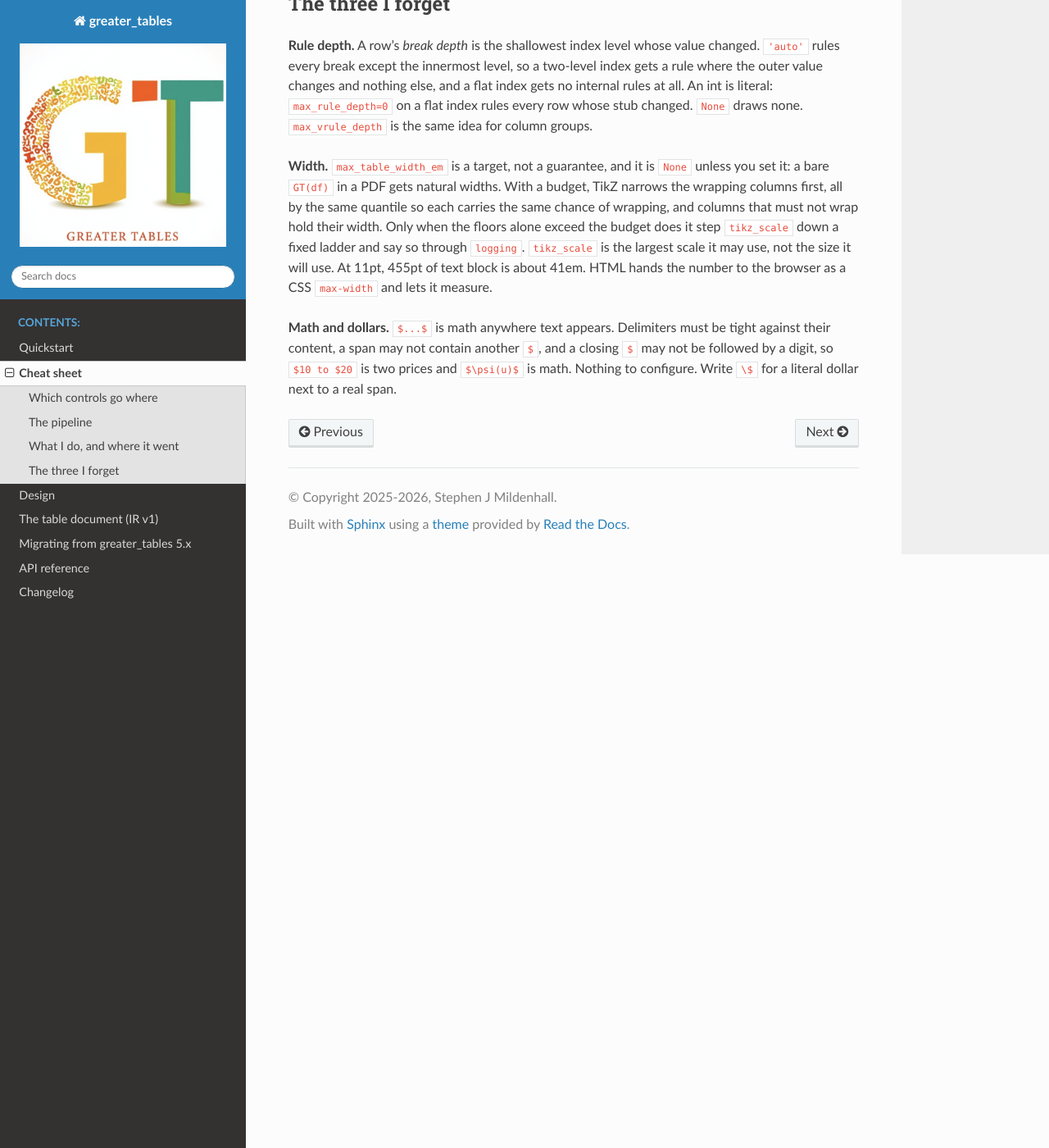
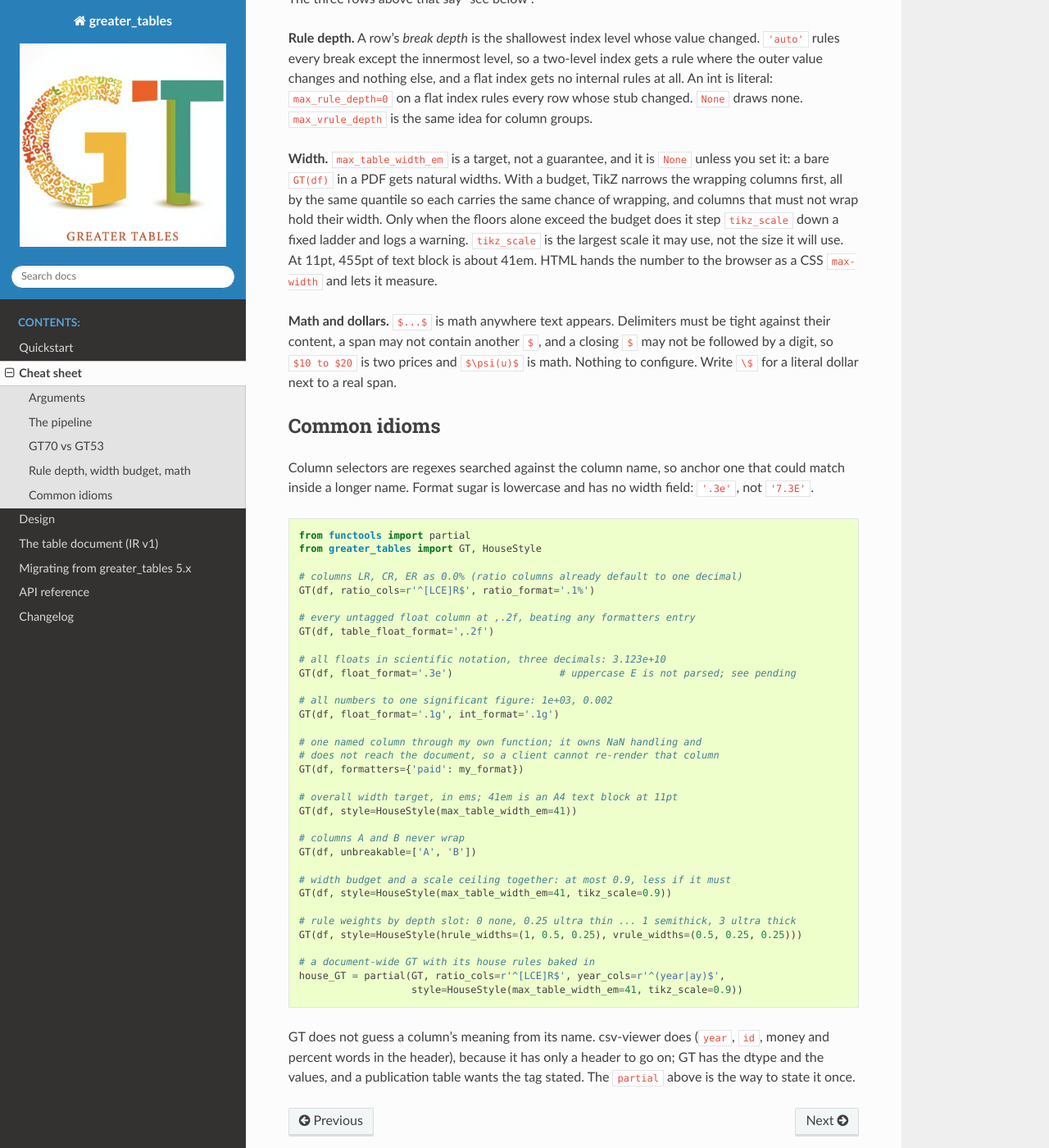
Before and after one commit to mynl/greatest_tables, a Sphinx documentation site: the page built from docs/cheatsheet.md, in a window 1280 px wide and 1400 px high, scrolled down 2870 px. Shown: the whole window at 82% size. Built offline with Sphinx 7.4.7 and the Read the Docs theme 3.1.0, drawn with Linux system fonts in a browser that asks for light colours; some of the changed text lies outside the part shown.

Commit message:
docs: cheat sheet what/how framing, common idioms section, no name guessing note
Co-Authored-By: Claude Fable 5.1 <noreply@anthropic.com>
Claude-Session: https://claude.ai/code/session_01KWoJ2AKxFdurnBHTmSUwS4

````diff
--- a/docs/cheatsheet.md
+++ b/docs/cheatsheet.md
@@ -1,55 +1,56 @@
 # Cheat sheet
 
-The page to keep open. A call has three kinds of input, and every option belongs to exactly one:
+`GT` call signature:
 
 ```python
 GT(df,                                   # the data
-   caption=..., ratio_cols=..., ...,     # TableSpec fields: what the table IS
-   style=HouseStyle(...),                # HouseStyle fields: how it is DRAWN
-   config_path=..., mimes=...)           # GT's own: where defaults come from, what Jupyter sees
+   caption=..., ratio_cols=..., ...,     # TableSpec fields: WHAT is printed
+   style=HouseStyle(...),                # HouseStyle fields: HOW it is printed
+   config_path=..., mimes=...)           # GT's own: where defaults come from, what Jupyter publishes
 ```
 
-## Which controls go where
+## Arguments
 
-**`TableSpec` — changes the table.** Every one of these is a bare keyword to `GT`, or a field of a
-`TableSpec` passed to `build`. They travel in the document, so every renderer sees the same
-decision.
+**`TableSpec` — what is printed.** Column meaning, number formats, alignment,
+totals. Each is a `GT` keyword, or a field of a `TableSpec` passed to `build`.
+They travel in the document, so every renderer applies the same decision.
 
 | Group | Fields |
 |---|---|
 | metadata | `caption`, `label`, `notes` |
-| what the columns mean | `ratio_cols`, `year_cols`, `date_cols`, `raw_cols`, `html_cols`, `unbreakable` |
-| how a column is formatted | `formatters`, `float_format`, `int_format`, `ratio_format`, `date_format`, `table_float_format` |
+| column meaning | `ratio_cols`, `year_cols`, `date_cols`, `raw_cols`, `html_cols`, `unbreakable` |
+| column format | `formatters`, `float_format`, `int_format`, `ratio_format`, `date_format`, `table_float_format` |
 | engineering notation | `pef_lower`, `pef_upper`, `eng_digits`, `eng_style` |
 | alignment | `aligners` |
 | rows | `row_flags`, `cell_flags`, `max_rows` |
 | structure | `show_index`, `header_row`, `sparsify`, `sparsify_columns` |
 | for clients | `include_raw` |
 
-**`HouseStyle` — changes the drawing.** Never a bare keyword: always `style=HouseStyle(...)`.
-Nothing here enters the document. For HTML, the rule weights and the two widths also exist as CSS
-custom properties on `.gt`, and CSS wins; the TikZ fields are TikZ only.
+**`HouseStyle` — how it is printed.** Rulings, widths, TikZ geometry. Never a
+bare keyword: always
+`style=HouseStyle(...)`. Nothing here enters the document. For HTML, the rule
+weights and the two widths also exist as CSS custom properties on `.gt`, and CSS
+wins; the TikZ fields are TikZ only.
 
 | Group | Fields |
 |---|---|
-| which breaks get a rule | `max_rule_depth`, `max_vrule_depth` |
+| break line rules | `max_rule_depth`, `max_vrule_depth` |
 | rule weights | `frame_rule`, `head_rule`, `stub_rule`, `total_rule`, `spanner_rule`, `hrule_widths`, `vrule_widths` |
 | widths | `max_table_width_em`, `max_prose_width_em` |
 | TikZ geometry and container | `tikz_engine`, `tikz_scale`, `tikz_column_sep`, `tikz_row_sep`, `tikz_container_env`, `tikz_latex`, `tikz_post_process` |
 | text renderer | `text_ascii_rules` |
 
-**`GT`'s own — neither.** Three keywords that are about the call, not the table or the page:
+**`GT`'s own — neither.** Two keywords about the call, plus `style` above:
 
 | Keyword | Does |
 |---|---|
 | `config_path` | load `TableSpec` defaults from a YAML file; explicit keywords override it |
-| `style` | the `HouseStyle` above, forwarded to every renderer |
 | `mimes` | pin what `_repr_mimebundle_` publishes, for a target GT cannot detect (`gfm`) |
 
-The test, when you cannot remember: **does it change the table, or how the table is drawn?** A
-style field passed as a bare keyword warns and names the fix, so a wrong guess costs nothing.
-Anything else unknown warns and is ignored, which is how a 5.3 call site keeps working while you
-clean it up.
+The test, when you cannot remember: **does it change the table, or how the table
+is drawn?** A style field passed as a bare keyword warns (with the fix).
+Anything else unknown warns and is ignored, which allows a 5.3 call to keep
+working until it is cleaned up.
 
 ## The pipeline
 
@@ -68,22 +69,22 @@ gt.text     # monospace; also print(gt) and repr(gt)
 gt          # in Jupyter or Quarto: the right bundle for the target
 ```
 
-The document never names a width, a weight or a font. That is why one `TableDoc` renders the same
-table in HTML, in a PDF, in a terminal and in the browser-side walker.
+The document never specifies a width, a weight or a font; the renderers decide
+those.
 
-## What I do, and where it went
+## GT70 vs GT53
 
 | I want | 5.3 | 7.0 |
-|---|---|---|
+|--|--|--|
 | a caption and a Quarto cross-reference | `GT(df, caption=, label=)` | the same |
 | footnotes under the table | — | `notes=['Amounts in USD thousands.']` |
 | hide or show the index | `show_index=False` | `show_index=False`. Default `None` hides a trivial unnamed `RangeIndex` and shows everything else |
-| ratio columns as percent | `ratio_cols=['lr']` | the same, and a regex works: `ratio_cols='lr\|ratio$'` |
+| ratio columns as percent | `ratio_cols=['lr']` | the same, or a regex: `ratio_cols='lr\|ratio$'` |
 | years without commas | `year_cols=['year']` | the same |
 | two decimals on one column | `formatters={'paid': 2}` → `1234.57` | `formatters={'paid': 2}` → `1,234.57`. An int groups now. Write `'.2f'` for ungrouped |
 | a format string on one column | `formatters={'x': '{x:.1%}'}` | the same, and the short form `',.1f'` works too |
 | every float the same way | `default_float_str='{x:,.3f}'` | `float_format=',.3f'`. Turns float inference off, including the engineering switch |
-| integers, ratios, dates the same way | `default_integer_str`, `default_ratio_str`, `default_date_str` | `int_format`, `ratio_format`, `date_format` |
+| integers, ratios, dates work the same way | `default_integer_str`, `default_ratio_str`, `default_date_str` | `int_format`, `ratio_format`, `date_format` |
 | quick look at everything at 6 dp | `table_float_format` | the same, and it still beats a `formatters` entry. Call site only, never a config file |
 | alignment | `aligners='lrr'` | the same, or `aligners={'paid': 'r'}` |
 | a column that must not wrap | `unbreakable=['id']` | the same |
@@ -99,7 +100,9 @@ table in HTML, in a PDF, in a terminal and in the browser-side walker.
 
 Anything not here is on the complete map in {doc}`migration`.
 
-## The three I forget
+## Rule depth, width budget, math
+
+The three rows above that say "see below".
 
 **Rule depth.** A row's *break depth* is the shallowest index level whose value changed. `'auto'`
 rules every break except the innermost level, so a two-level index gets a rule where the outer
@@ -111,7 +114,7 @@ value changes and nothing else, and a flat index gets no internal rules at all.
 a bare `GT(df)` in a PDF gets natural widths. With a budget, TikZ narrows the wrapping columns
 first, all by the same quantile so each carries the same chance of wrapping, and columns that must
 not wrap hold their width. Only when the floors alone exceed the budget does it step `tikz_scale`
-down a fixed ladder and say so through `logging`. `tikz_scale` is the largest scale it may use,
+down a fixed ladder and logs a warning. `tikz_scale` is the largest scale it may use,
 not the size it will use. At 11pt, 455pt of text block is about 41em. HTML hands the number to the
 browser as a CSS `max-width` and lets it measure.
 
@@ -119,3 +122,50 @@ browser as a CSS `max-width` and lets it measure.
 their content, a span may not contain another `$`, and a closing `$` may not be followed by a
 digit, so `$10 to $20` is two prices and `$\psi(u)$` is math. Nothing to configure. Write `\$` for
 a literal dollar next to a real span.
+
+## Common idioms
+
+Column selectors are regexes searched against the column name, so anchor one that could match
+inside a longer name. Format sugar is lowercase and has no width field: `'.3e'`, not `'7.3E'`.
+
+```python
+from functools import partial
+from greater_tables import GT, HouseStyle
+
+# columns LR, CR, ER as 0.0% (ratio columns already default to one decimal)
+GT(df, ratio_cols=r'^[LCE]R$', ratio_format='.1%')
+
+# every untagged float column at ,.2f, beating any formatters entry
+GT(df, table_float_format=',.2f')
+
+# all floats in scientific notation, three decimals: 3.123e+10
+GT(df, float_format='.3e')                  # uppercase E is not parsed; see pending
+
+# all numbers to one significant figure: 1e+03, 0.002
+GT(df, float_format='.1g', int_format='.1g')
+
+# one named column through my own function; it owns NaN handling and
+# does not reach the document, so a client cannot re-render that column
+GT(df, formatters={'paid': my_format})
+
+# overall width target, in ems; 41em is an A4 text block at 11pt
+GT(df, style=HouseStyle(max_table_width_em=41))
+
+# columns A and B never wrap
+GT(df, unbreakable=['A', 'B'])
+
+# width budget and a scale ceiling together: at most 0.9, less if it must
+GT(df, style=HouseStyle(max_table_width_em=41, tikz_scale=0.9))
+
+# rule weights by depth slot: 0 none, 0.25 ultra thin ... 1 semithick, 3 ultra thick
+GT(df, style=HouseStyle(hrule_widths=(1, 0.5, 0.25), vrule_widths=(0.5, 0.25, 0.25)))
+
+# a document-wide GT with its house rules baked in
+house_GT = partial(GT, ratio_cols=r'^[LCE]R$', year_cols=r'^(year|ay)$',
+                   style=HouseStyle(max_table_width_em=41, tikz_scale=0.9))
+```
+
+GT does not guess a column's meaning from its name. csv-viewer does (`year`, `id`, money and
+percent words in the header), because it has only a header to go on; GT has the dtype and the
+values, and a publication table wants the tag stated. The `partial` above is the way to state it
+once.
````
